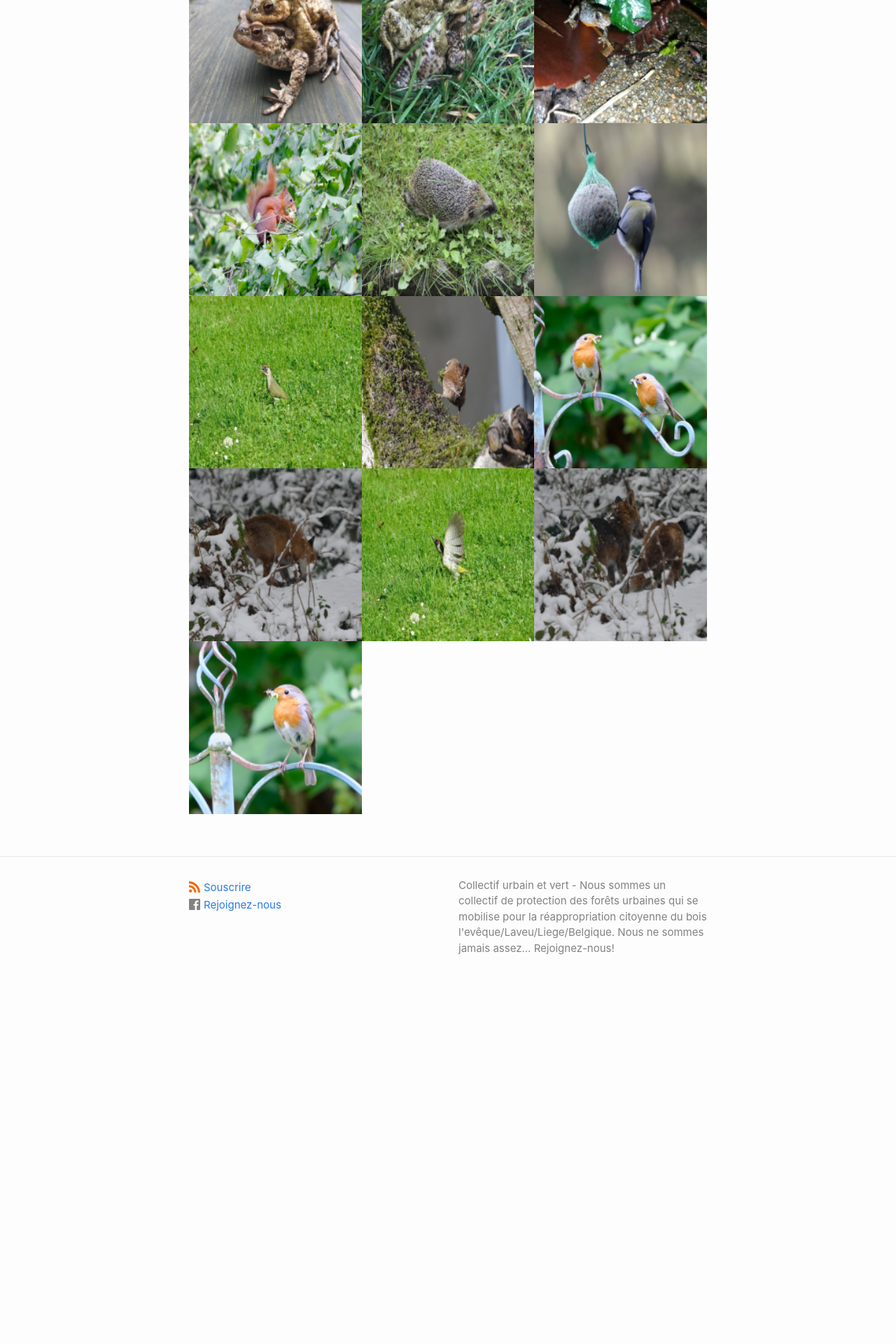
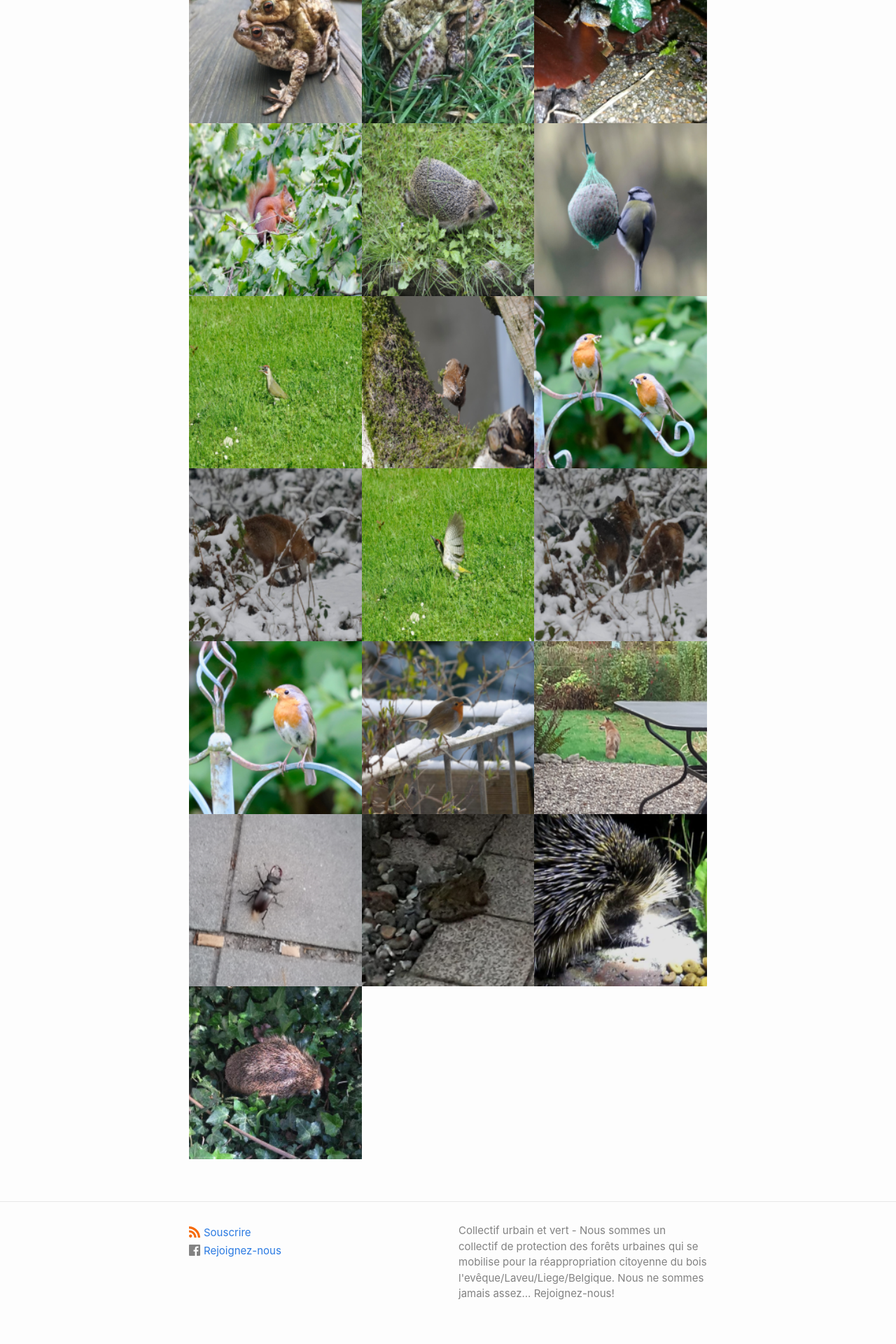
Before and after one commit to RRINKIN/lesgrenouilles.tk, a Jekyll site: the page built from pages/images.markdown, in a window 1280 px wide. Shown: the part 1344-3264 px from the top of the page at 70% size. Built offline with Jekyll 4.4.1, drawn with Linux system fonts in a browser that asks for light colours; nearby versions of some CDN libraries; before the commit the page ends 2770 px from its top, so only the background shows below that.

Commit message:
new images

```diff
--- a/_includes/my-gallery.html
+++ b/_includes/my-gallery.html
@@ -1,4 +1,4 @@
-{% assign filenames = "alite1.png,alite2.png,alite3.png,img1.png,img2.png,img3.png,img4.png,img5.png,img6.png,img7.png,img8.png,img9.png,img10.png,img11.png,img12.png,img13.png,img14.png,img15.png,img16.png" | split: "," %}
+{% assign filenames = "alite1.png,alite2.png,alite3.png,img1.png,img2.png,img3.png,img4.png,img5.png,img6.png,img7.png,img8.png,img9.png,img10.png,img11.png,img12.png,img13.png,img14.png,img15.png,img16.png,img17.png,img18.png,img19.png,img20.png,img21.png,img22.png" | split: "," %}
 <div class ="image-gallery">
 {% for name in filenames %}
   <div class="box">
```
Also changed, not shown: assets/img/img17.png (added), assets/img/img18.png (added), assets/img/img19.png (added), assets/img/img20.png (added), assets/img/img21.png (added), assets/img/img22.png (added), assets/thumbs/img17.png (added), assets/thumbs/img18.png (added), assets/thumbs/img19.png (added), assets/thumbs/img20.png (added), assets/thumbs/img21.png (added), assets/thumbs/img22.png (added).
